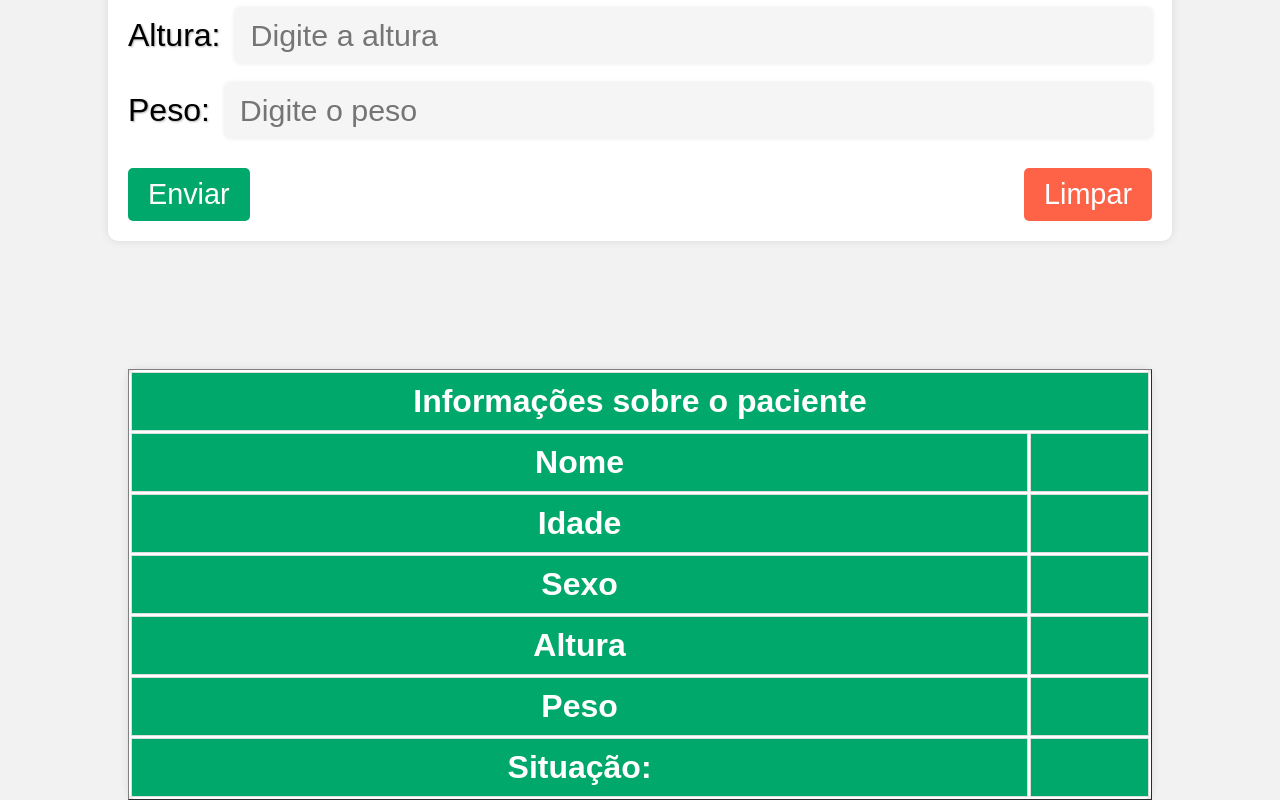
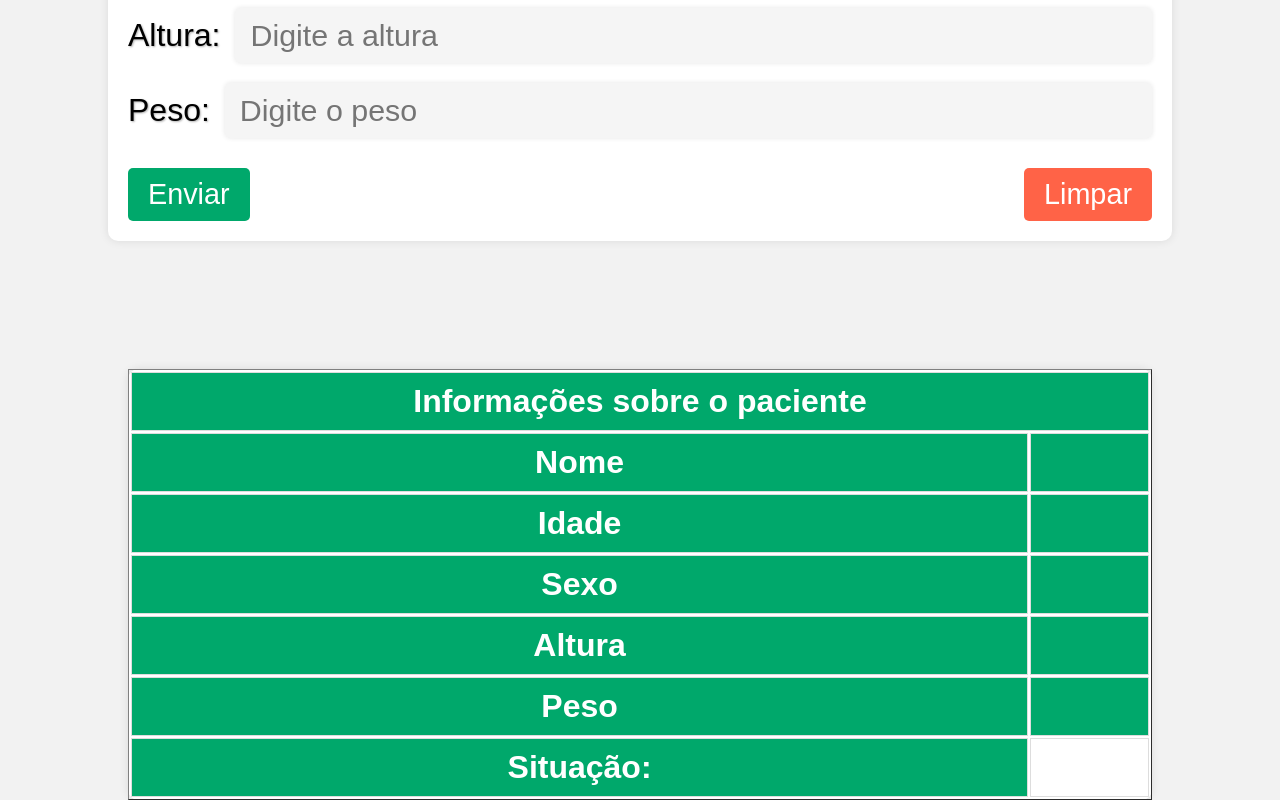
Before and after one commit to Amorim-EA/ATV_PWA_IMC, a website: page index.html in a window 1280 px wide. Shown: the part 494-1294 px from the top of the page. Drawn offline with Linux system fonts and the light colour scheme.

Commit message:
Versão final 3.0

```diff
--- a/css/style.css
+++ b/css/style.css
@@ -96,3 +96,7 @@ table th {
   color: white;
   font-size: 2em;
 }
+
+#resultado {
+  background-color: white;
+}
```
